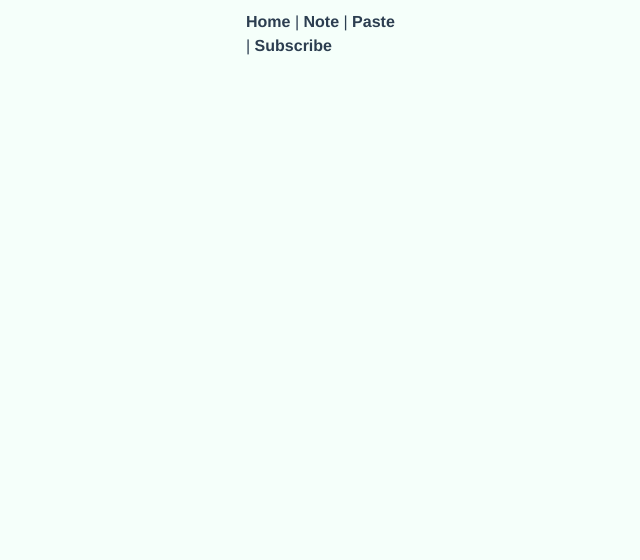
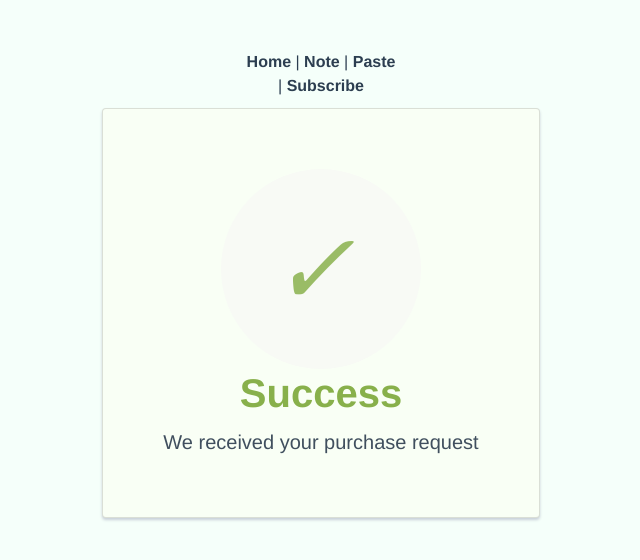
Before and after one commit to Oliventer/Amirbin, a Vue app in the folder frontend/: page /success in a window 1280 px wide. Shown: the top 560 px of the page, without its empty margins (319-959 px from the left). Built offline with nearby package versions, Linux system fonts and the light colour scheme.

Commit message:
Success and cancel pages

```diff
--- /dev/null
+++ b/frontend/src/components/CancelPage.vue
@@ -0,0 +1,5 @@
+<template>
+  <div class="success">
+    <h1>Cancel :(</h1>
+  </div>
+</template>
--- /dev/null
+++ b/frontend/src/components/SuccessPage.vue
@@ -0,0 +1,45 @@
+<template>
+    <div class="card">
+      <div style="border-radius:200px; height:200px; width:200px; background: #F8FAF5; margin:0 auto;">
+        <i class="checkmark">✓</i>
+      </div>
+        <h1>Success</h1>
+        <p>We received your purchase request</p>
+    </div>
+
+</template>
+
+<style>
+      body {
+        text-align: center;
+        padding: 40px 0;
+        background: #EBF0F5;
+      }
+        h1 {
+          color: #88B04B;
+          font-family: "Nunito Sans", "Helvetica Neue", sans-serif;
+          font-weight: 900;
+          font-size: 40px;
+          margin-bottom: 10px;
+        }
+        p {
+          color: #404F5E;
+          font-family: "Nunito Sans", "Helvetica Neue", sans-serif;
+          font-size:20px;
+          margin: 0;
+        }
+      i {
+        color: #9ABC66;
+        font-size: 100px;
+        line-height: 200px;
+        margin-left:-15px;
+      }
+      .card {
+        background: #f9fff5;
+        padding: 60px;
+        border-radius: 4px;
+        box-shadow: 0 2px 3px #C8D0D8;
+        display: inline-block;
+        margin: 0 auto;
+      }
+</style>
--- a/frontend/src/router/index.js
+++ b/frontend/src/router/index.js
@@ -28,12 +28,22 @@ const routes = [
   {
     path: '/paste',
     name: 'Paste',
-    component: () => import(/* webpackChunkName: "about" */ '../views/Paste.vue'),
+    component: () => import('../views/Paste.vue'),
   },
   {
     path: '/subscribe',
     name: 'Subscribe',
-    component: () => import(/* webpackChunkName: "about" */ '../views/Subscribe.vue'),
+    component: () => import('../views/Subscribe.vue'),
+  },
+  {
+    path: '/success',
+    name: 'SuccessPage',
+    component: () => import('../components/SuccessPage.vue'),
+  },
+  {
+    path: '/cancel',
+    name: 'CancelPage',
+    component: () => import('../components/CancelPage.vue'),
   },
 ]
 
```
Also changed, not shown: 2 other files (tests, documents, lock files or other folders).
